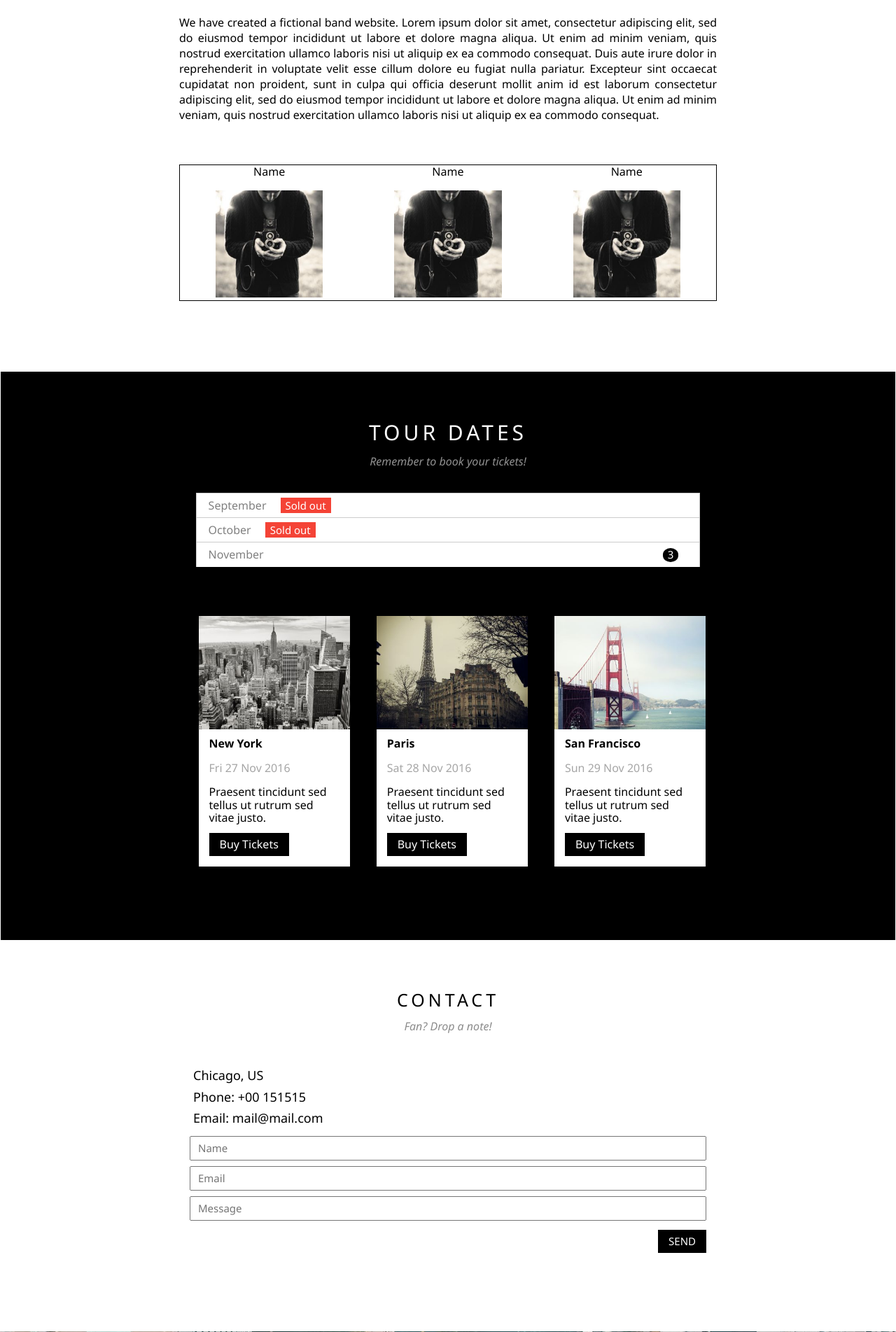
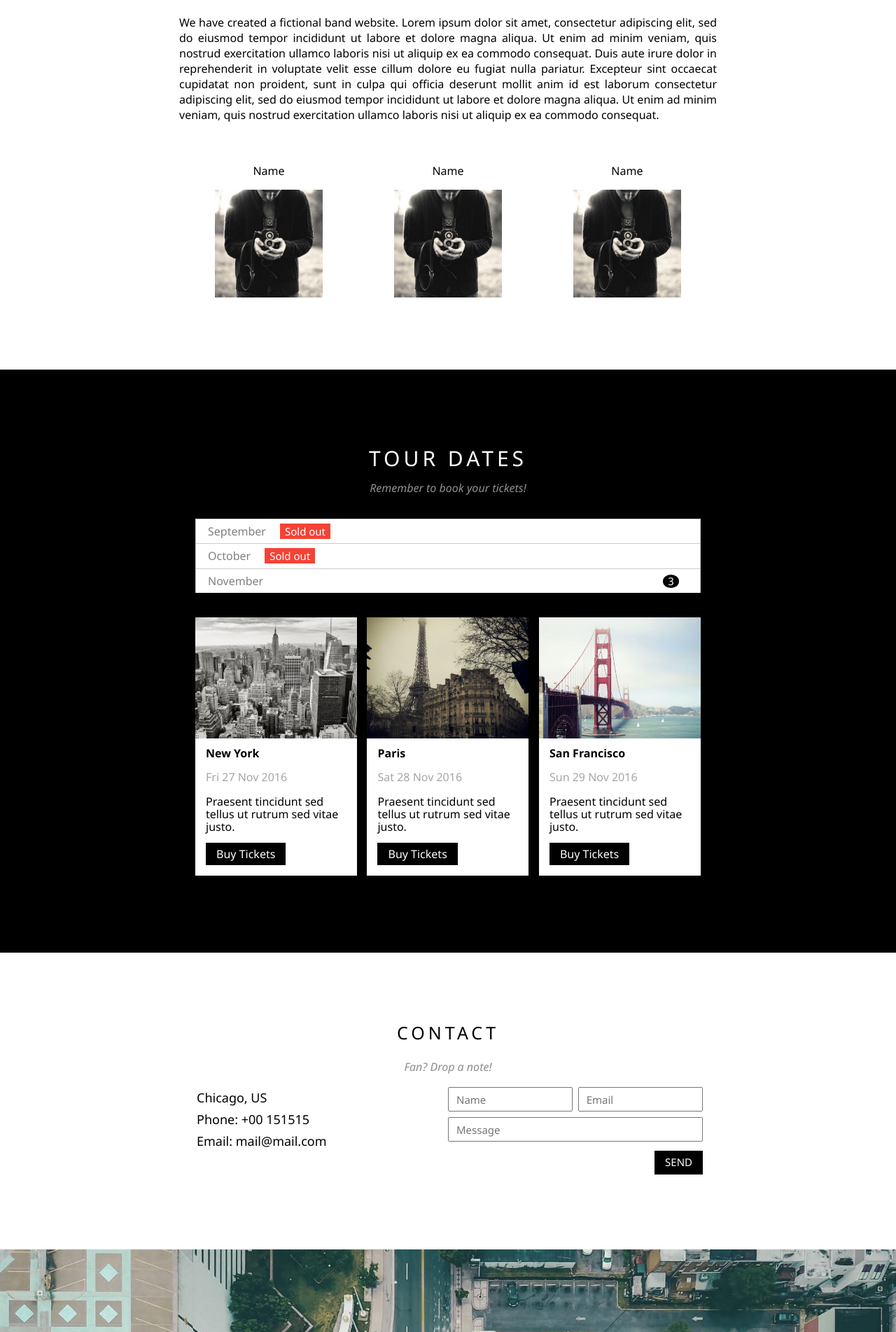
Before and after one commit to ayub-70/the-band, a PHP site: page / in a window 1280 px wide. Shown: the part 831-2734 px from the top of the page at 70% size. Run offline with PHP 8.4, Linux system fonts and the light colour scheme.

Commit message:
I have ended tour dates section code

```diff
--- a/css/style.css
+++ b/css/style.css
@@ -193,40 +193,40 @@ main img{
 	right:30PX;
 }
 
-.tour-dates .cities img{
+.tour-dates img{
 	width:100%;
 }
 
-.tour-dates .cities img:hover{
+.tour-dates .cities-f img:hover{
 	filter: brightness(50%);
 }
 
-.tour-dates .cities figure .content{
+.tour-dates figure .content{
 	padding:8PX 15PX 15PX 15PX;
 }
 
-.tour-dates .cities figure .content h4{
+.tour-dates figure .content h4{
 	text-transform:capitalize;
 	color:black;
 }
 
-.tour-dates .cities figure .content h4 + p{
+.tour-dates figure .content h4 + p{
 	color:grey;
 	text-transform:capitalize;
 	opacity:0.7;
 	margin-top:16PX;
 }
 
-.tour-dates .cities figure .content h4 + p +p{
+.tour-dates figure .content h4 + p +p{
 	color:black;
 	margin-top:16PX;
 }
 
-.tour-dates .cities figure .content h4 + p + p:first-letter{
+.tour-dates figure .content h4 + p + p:first-letter{
 	text-transform:uppercase;
 }
 
-.tour-dates .cities figure .content button{
+.tour-dates figure .content button{
 	margin-top:13PX;
 	padding:7PX 15PX;
 	background-color:black;
@@ -236,7 +236,7 @@ main img{
 	border:none;
 }
 
-.tour-dates .cities figure .content button:hover{
+.tour-dates figure .content button:hover{
 	background-color:#ccc;
 	color:black;
 	cursor:pointer;
@@ -486,10 +486,6 @@ footer span{
 
 	/*starting bald section styling*/
 
-	/**, *::before, *::after{
-	box-sizing:border-box;
-	}*/
-
 	.band{
 		width:60%;
 		margin:auto;
@@ -506,28 +502,17 @@ footer span{
 
 	.band .bandmember{
 		padding:0;
-		border:solid 1px;
 		width:100%;
-		/*box-sizing:border-box;*/
-		/*text-align:left;*/
-
 	}
 
 	.band .bandmember figure{
-		/*display:inline-block;		*/
-		width:160PX;
-		margin:0 50PX 0 50px;
+		width:20%;
 		margin:0 6.666%;
-		/*border: solid 1px red;*/
-		/*margin:0;*/
-		width:20%;
-		/*box-sizing:border-box;*/
 		float:left;
 	}
 
 	.band .bandmember figure figcaption{
 		margin:0 0 18px 0;
-		box-sizing:border-box;
 	}
 
 	.band .bandmember figure img{
@@ -539,32 +524,90 @@ footer span{
 	/*starting tour dates section styling*/
 
 	.tour-dates{
-		border:solid 1px;
+		padding:110PX 0;
 	}
 
 	.tour-dates-content{
 		width:60%;
 		margin:auto;
+		text-align:center;
 	}
 
-	.tour-dates-content .cities{
-		width:30%;
-		display:inline-block;
-		margin-left:20PX;
+	.tour-dates-content > figure{
+		text-align:left;
 	}
 
+	.cities-f{
+		width:94%;
+		margin:auto;
+		text-align:left;
+		position:relative;
+	}
+
+	.tour-dates-content .cities-f figure{
+		margin:0;
+		width:32%;
+		float:left;
+	}
+
+	.tour-dates-content .cities-f figure + figure{
+		margin:0 auto;
+		margin-left:2%;
+	}
+
+	.tour-dates-content .cities-f figure:last-child{
+		position:absolute;
+		right:0;
+	}
+
+	.tour-dates-content .cities-f figure img{
+		width:100%;
+
+	}
 	/*ending tour dates section styling*/
 
 	/*starting contact section styling*/
 
 	.contact{
 		width:60%;
+		margin:100px auto 120PX ;
+		padding:0 0;
+	}
+
+	.contact p:first-child{
+		margin-bottom:25PX;
+	}
+
+	.contact figure{
+		padding:0 !important;
+		margin:20PX;
+	}
+
+	.contact ul, .contact form{
+		margin:0;
+		padding:0;
+	}
+
+	.contact figure ul, .contact figure form{
+		width:50%;
+		float:left;
+	}
+
+	.contact figure ul{
+		font-weight:500;
+	}
+
+	.contact figure form div:first-child{
+		width:49%;
+		float:left;
 		margin:auto;
 	}
 
+	.contact figure form div:first-child + div{
+		width:49%;
+		float:left;
+		margin-left:2%;
+	}
+
 	/*ending contact section styling*/
-
-	*{
-		box-sizing:border-box;
-	}
 }
--- a/index.html
+++ b/index.html
@@ -80,7 +80,8 @@
 							<li>november<span>3</span></li>
 						</ul>
 					</figure>
-					<div class="cities">
+					<div class="cities-f">
+						<!-- <div class="cities"> -->
 							<figure>
 								<img src="photos/newyork.jpg">
 								<div class="content">
@@ -90,8 +91,8 @@
 									<button>buy tickets</button>
 								</div>
 							</figure>
-					</div>
-					<div class="cities">
+						<!-- </div> -->
+						<!-- <div class="cities"> -->
 							<figure>
 								<img src="photos/paris.jpg">
 								<div class="content">
@@ -101,8 +102,8 @@
 									<button>buy tickets</button>
 								</div>
 							</figure>
-					</div>
-					<div class="cities">
+						<!-- </div> -->
+						<!-- <div class="cities"> -->
 							<figure>
 								<img src="photos/sanfran.jpg">
 								<div class="content">
@@ -112,12 +113,16 @@
 									<button>buy tickets</button>
 								</div>
 							</figure>
+						<!-- </div> -->
+						<!-- <div class="clear"></div> -->
 					</div>
+					<div class="clear"></div>
 				</div>
 			</section>
 			<section class="contact">
 				<p>contact</p>
 				<p><span>f</span>an? <span>d</span>rop a note!</p>
+					<figure>
 						<ul>
 							<li>chicago, uS</li>
 							<li>phone: +00 151515</li>
@@ -130,11 +135,15 @@
 							<div>
 								<input type="email" placeholder="email">
 							</div>
+							<div class="clear"></div>
 							<div>
 								<input type="text" placeholder="message">
 							</div>
 							<button>send</button>
 						</form>
+						<div class="clear"></div>
+					</figure>
+					<div class="clear"></div>
 			</section>
 			<section class="location">
 				<div>
```
Lines whose indentation alone changed are shown as unchanged.
